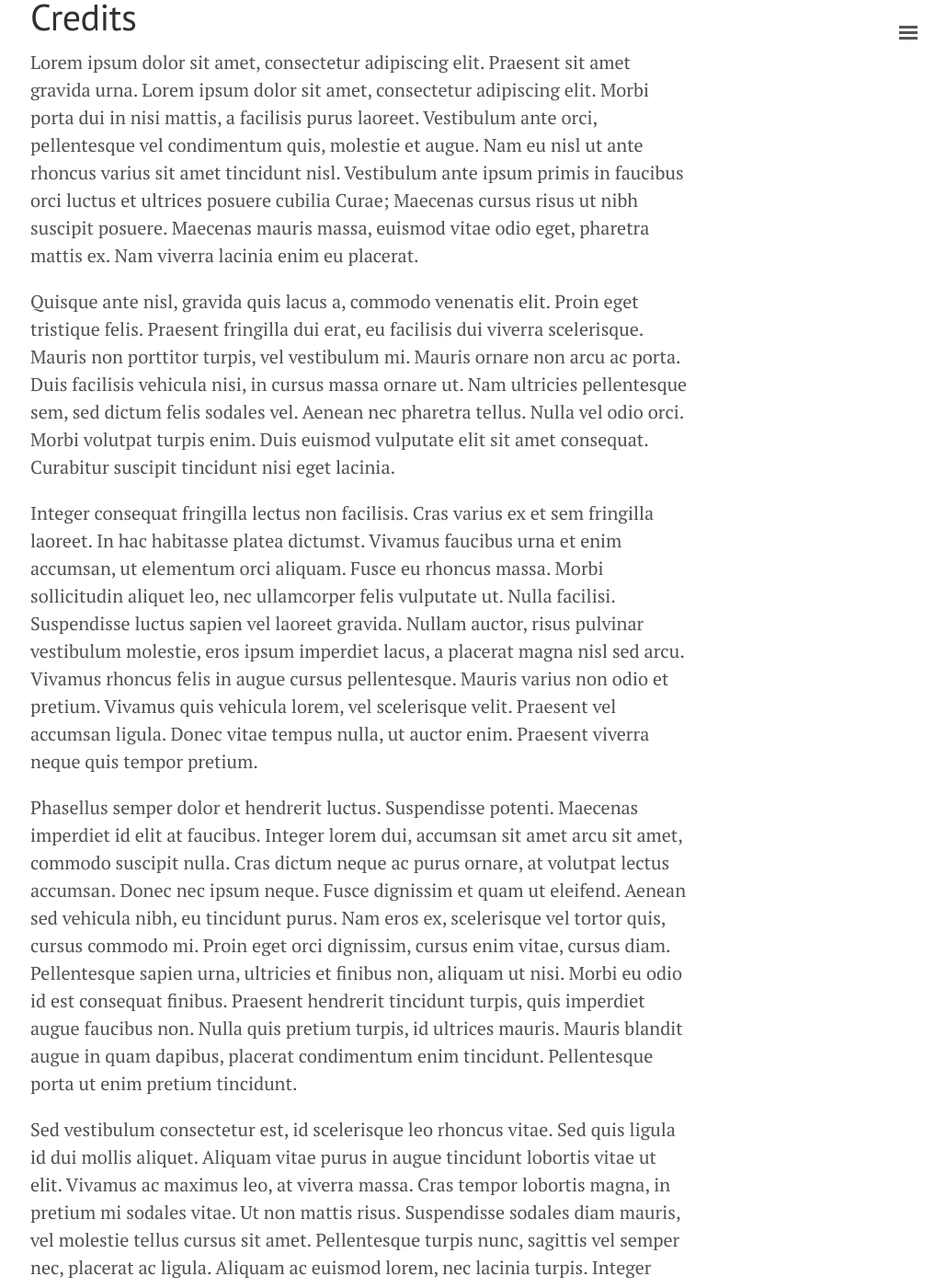
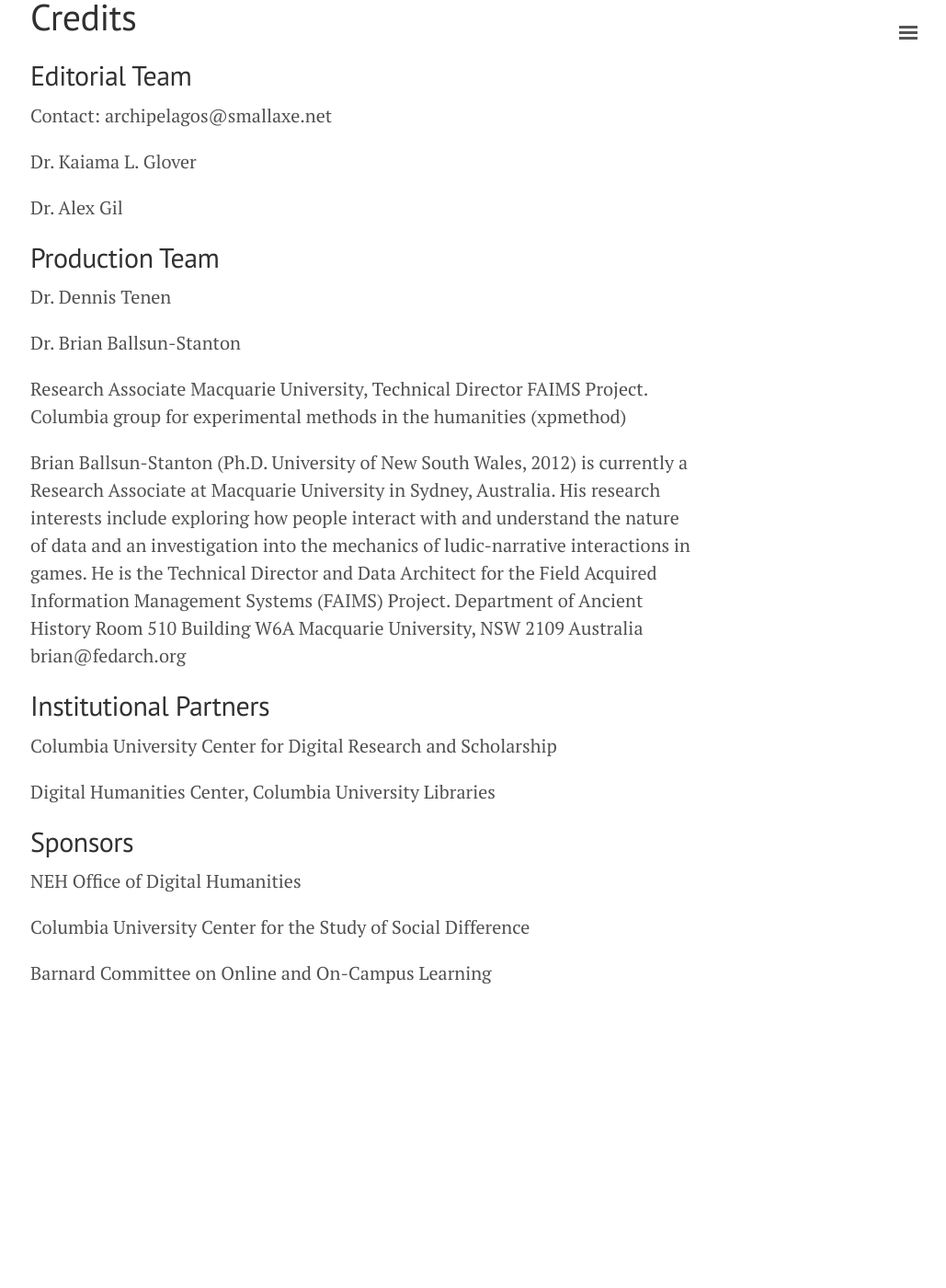
Before and after one commit to archipelagosjournal/archipelagos, a Jekyll site: the page built from credits.md, in a window 1280 px wide and 1400 px high, scrolled down 194 px. Shown: the whole window at 92% size, without its empty margins (247-1276 px from the left). Built offline with Jekyll 4.4.1, drawn with Linux system fonts in a browser that asks for light colours; after the commit the page ends 1347 px from its top, so only the background shows below that; some of the changed text lies outside the part shown.

Commit message:
added about and credits

```diff
--- a/credits.md
+++ b/credits.md
@@ -3,12 +3,36 @@
 title: Credits
 ---
 
-Lorem ipsum dolor sit amet, consectetur adipiscing elit. Praesent sit amet gravida urna. Lorem ipsum dolor sit amet, consectetur adipiscing elit. Morbi porta dui in nisi mattis, a facilisis purus laoreet. Vestibulum ante orci, pellentesque vel condimentum quis, molestie et augue. Nam eu nisl ut ante rhoncus varius sit amet tincidunt nisl. Vestibulum ante ipsum primis in faucibus orci luctus et ultrices posuere cubilia Curae; Maecenas cursus risus ut nibh suscipit posuere. Maecenas mauris massa, euismod vitae odio eget, pharetra mattis ex. Nam viverra lacinia enim eu placerat.
+## Editorial Team
+Contact: archipelagos@smallaxe.net
 
-Quisque ante nisl, gravida quis lacus a, commodo venenatis elit. Proin eget tristique felis. Praesent fringilla dui erat, eu facilisis dui viverra scelerisque. Mauris non porttitor turpis, vel vestibulum mi. Mauris ornare non arcu ac porta. Duis facilisis vehicula nisi, in cursus massa ornare ut. Nam ultricies pellentesque sem, sed dictum felis sodales vel. Aenean nec pharetra tellus. Nulla vel odio orci. Morbi volutpat turpis enim. Duis euismod vulputate elit sit amet consequat. Curabitur suscipit tincidunt nisi eget lacinia.
+Dr. Kaiama L. Glover
 
-Integer consequat fringilla lectus non facilisis. Cras varius ex et sem fringilla laoreet. In hac habitasse platea dictumst. Vivamus faucibus urna et enim accumsan, ut elementum orci aliquam. Fusce eu rhoncus massa. Morbi sollicitudin aliquet leo, nec ullamcorper felis vulputate ut. Nulla facilisi. Suspendisse luctus sapien vel laoreet gravida. Nullam auctor, risus pulvinar vestibulum molestie, eros ipsum imperdiet lacus, a placerat magna nisl sed arcu. Vivamus rhoncus felis in augue cursus pellentesque. Mauris varius non odio et pretium. Vivamus quis vehicula lorem, vel scelerisque velit. Praesent vel accumsan ligula. Donec vitae tempus nulla, ut auctor enim. Praesent viverra neque quis tempor pretium.
+Dr. Alex Gil
 
-Phasellus semper dolor et hendrerit luctus. Suspendisse potenti. Maecenas imperdiet id elit at faucibus. Integer lorem dui, accumsan sit amet arcu sit amet, commodo suscipit nulla. Cras dictum neque ac purus ornare, at volutpat lectus accumsan. Donec nec ipsum neque. Fusce dignissim et quam ut eleifend. Aenean sed vehicula nibh, eu tincidunt purus. Nam eros ex, scelerisque vel tortor quis, cursus commodo mi. Proin eget orci dignissim, cursus enim vitae, cursus diam. Pellentesque sapien urna, ultricies et finibus non, aliquam ut nisi. Morbi eu odio id est consequat finibus. Praesent hendrerit tincidunt turpis, quis imperdiet augue faucibus non. Nulla quis pretium turpis, id ultrices mauris. Mauris blandit augue in quam dapibus, placerat condimentum enim tincidunt. Pellentesque porta ut enim pretium tincidunt.
+## Production Team
+Dr. Dennis Tenen
 
-Sed vestibulum consectetur est, id scelerisque leo rhoncus vitae. Sed quis ligula id dui mollis aliquet. Aliquam vitae purus in augue tincidunt lobortis vitae ut elit. Vivamus ac maximus leo, at viverra massa. Cras tempor lobortis magna, in pretium mi sodales vitae. Ut non mattis risus. Suspendisse sodales diam mauris, vel molestie tellus cursus sit amet. Pellentesque turpis nunc, sagittis vel semper nec, placerat ac ligula. Aliquam ac euismod lorem, nec lacinia turpis. Integer eleifend ante est, eu tincidunt ligula convallis tempus. Morbi dignissim suscipit orci, in aliquet felis euismod eu. Lorem ipsum dolor sit amet, consectetur adipiscing elit. Praesent egestas sapien at semper egestas.
+Dr. Brian Ballsun-Stanton
+
+Research Associate Macquarie University, Technical Director FAIMS Project.
+Columbia group for experimental methods in the humanities (xpmethod)
+
+Brian Ballsun-Stanton (Ph.D. University of New South Wales, 2012) is currently a Research Associate at Macquarie University in Sydney, Australia. His research interests include exploring how people interact with and understand the nature of data and an investigation into the mechanics of ludic-narrative interactions in games. He is the Technical Director and Data Architect for the Field Acquired Information Management Systems (FAIMS) Project.
+Department of Ancient History
+Room 510 Building W6A
+Macquarie University, NSW 2109
+Australia
+brian@fedarch.org
+
+## Institutional Partners
+Columbia University Center for Digital Research and Scholarship
+
+Digital Humanities Center, Columbia University Libraries
+
+## Sponsors
+NEH Office of Digital Humanities
+
+Columbia University Center for the Study of Social Difference
+
+Barnard Committee on Online and On-Campus Learning
```
Also changed, not shown: about.md (+21 -0 lines).
